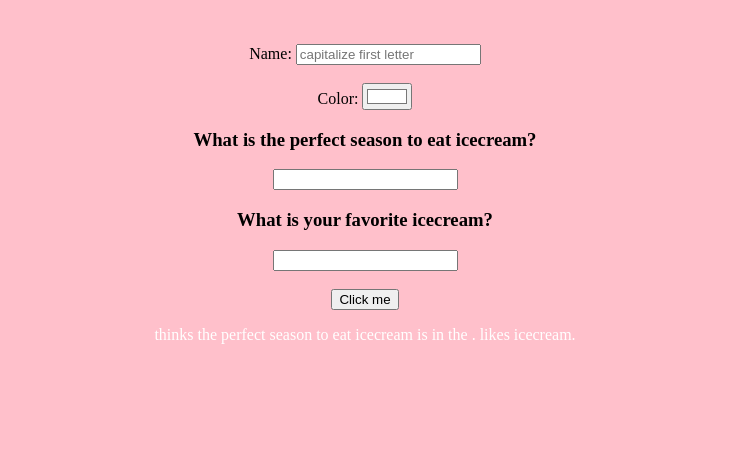
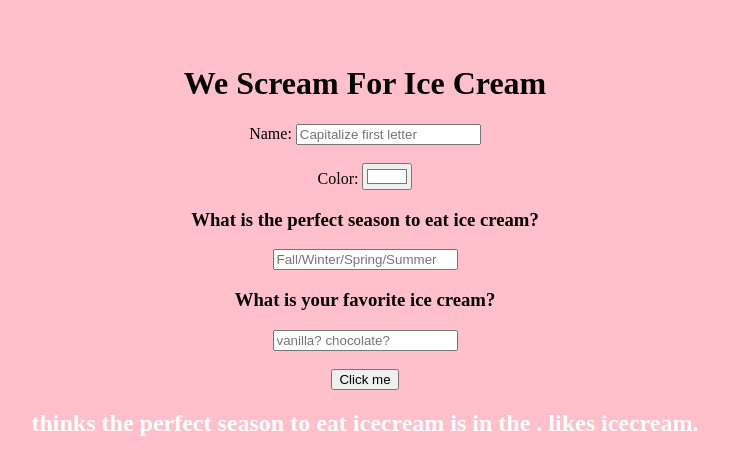
Before and after one commit to marian0789/banner-generator, a plain HTML site: page index.html in a window 1280 px wide. Both pictures are taken after a click on the button "Click me". Shown: the whole page, without its empty margins (275-1004 px from the left). Drawn offline with nearby package versions, Linux system fonts and the light colour scheme.

Commit message:
title, font-size bigger

```diff
--- a/index.html
+++ b/index.html
@@ -18,7 +18,7 @@
         var season = $('#season').val(); //selects the user's input of the season's input
         var icecream = $('#icecream').val(); // selects the user's input for the icecream's input
         var name = $('#name').val(); //selects the user's name of the name's input
-        $("p").html(
+        $("h2").html(
           name + " thinks the perfect season to eat icecream is in the " + season + ". " + name + " likes " + icecream + " icecream."
         ); // sentence that selects the inputs of the user's for each of the answered inputs
       });
@@ -30,30 +30,31 @@
   <br>
   <br>
   <center>
+    <h1>We Scream For Ice Cream</h1>
     Name:
-    <input type='text' id="name" placeholder="capitalize first letter">
+    <input type='text' id="name" placeholder="Capitalize first letter">
     <br>
     <br> Color:
     <input type='color' id='textColor' value="#FFFFFF">
 
     <h3>
-    What is the perfect season to eat icecream?</h3>
+    What is the perfect season to eat ice cream?</h3>
 
-    <input type='text' id="season">
+    <input type='text' id="season" placeholder="Fall/Winter/Spring/Summer">
 
     <br>
 
-    <h3>What is your favorite icecream?</h3>
-    <input type='text' id="icecream">
+    <h3>What is your favorite ice cream?</h3>
+    <input type='text' id="icecream" placeholder="vanilla? chocolate?">
 
     <br>
     <br>
 
     <button>Click me</button>
-    <p id="fontColor"> </p>
+    <h2 id="fontColor"> </h2>
   </center>
 
   <body style="background-color: pink;">
- </body>
+  </body>
 
 </html>
```
